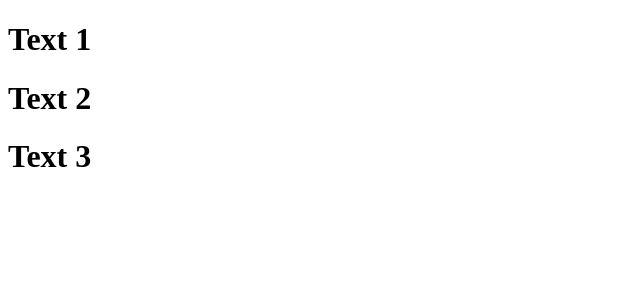
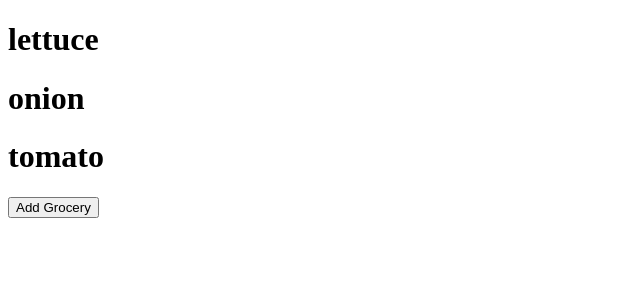
Before and after one commit to mango-apps/no-groceries-waste-app, a React (Vite) app: page / in a window 1280 px wide. Shown: the top 300 px of the page, without its empty margins (0-640 px from the left). Built offline with nearby package versions, Linux system fonts and the light colour scheme.

Commit message:
renaming component and using useState hook

```diff
--- a/src/App.tsx
+++ b/src/App.tsx
@@ -1,11 +1,19 @@
-import { Component } from './components/Component'
+import { useState } from 'react'
+import { Grocery } from './components/Grocery'
 
 function App() {
+	const [names, setNames] = useState<string[]>(['lettuce', 'onion', 'tomato'])
+
+	function createContent() {
+		setNames([...names, 'carrot'])
+	}
+
 	return (
 		<>
-			<Component text='Text 1' />
-			<Component text='Text 2' />
-			<Component text='Text 3' />
+			{names.map(content => {
+				return <Grocery name={content} />
+			})}
+			<button onClick={createContent}> Add Grocery </button>
 		</>
 	)
 }
--- a/src/components/Component.tsx
+++ /dev/null
@@ -1,7 +0,0 @@
-type componetProps = {
-	text: string
-}
-
-export function Component(props: componetProps) {
-	return <h1>{props.text}</h1>
-}
--- /dev/null
+++ b/src/components/Grocery.tsx
@@ -0,0 +1,7 @@
+type componetProps = {
+	name: string
+}
+
+export function Grocery(props: componetProps) {
+	return <h1>{props.name}</h1>
+}
```
